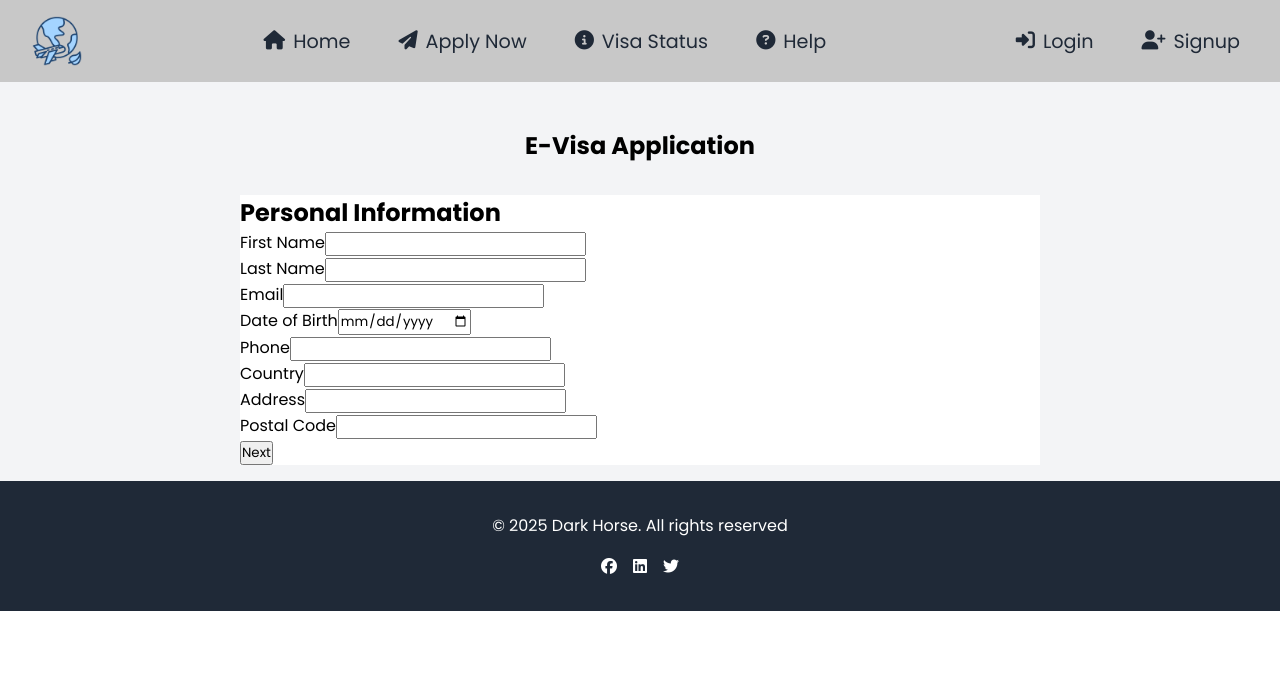
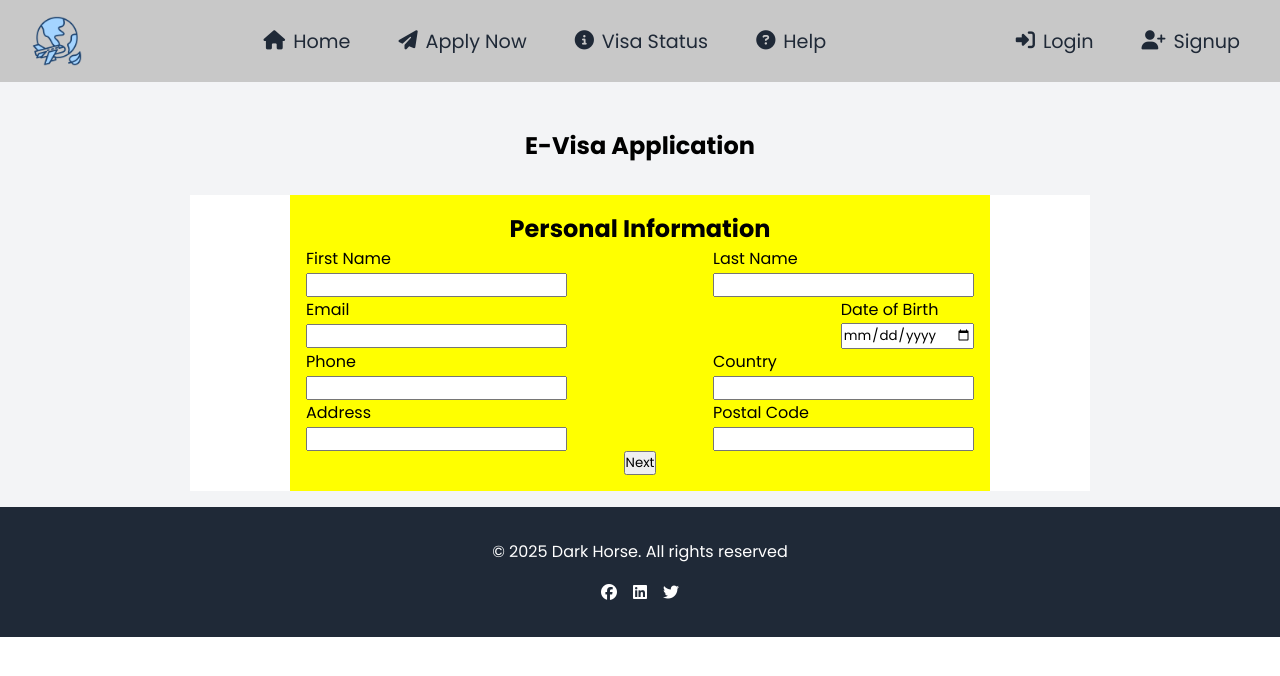
Before and after one commit to Dulneth210229/E-Visa-Platform, a React (Create React App) app in the folder frontend/: page /add-visa in a window 1280 px wide. Shown: the top 676 px of the page. Built offline with nearby package versions, Linux system fonts and the light colour scheme.

Commit message:
adding styles to the add-visa page

```diff
--- a/frontend/src/Components/Navigation/Nav.js
+++ b/frontend/src/Components/Navigation/Nav.js
@@ -16,7 +16,7 @@ function Nav() {
             <a href="/">
               <i className="fas fa-home"></i> <span>Home</span>
             </a>
-            <a href="/">
+            <a href="/add-visa">
               <i className="fas fa-paper-plane"></i>Apply Now
             </a>
             <a href="/">
--- a/frontend/src/Pages/Visa/AddVisa/AddVisa.css
+++ b/frontend/src/Pages/Visa/AddVisa/AddVisa.css
@@ -69,7 +69,55 @@
   padding: 1rem;
 }
 .add-visa-form form {
-  max-width: 800px;
+  max-width: 900px;
   margin: auto;
   background-color: white;
 }
+
+.form-container {
+  max-width: 700px;
+  background-color: yellow;
+  margin: 0 auto;
+  padding: 1rem;
+  /* height: 500px; */
+}
+.form-section1 {
+  display: flex;
+  flex-wrap: wrap;
+  flex-direction: column;
+}
+.section1-header {
+  display: flex;
+  align-items: center;
+  justify-content: center;
+  margin: 0 auto;
+}
+.form-name {
+  /* max-width: 500px; */
+  display: flex;
+  flex-wrap: wrap;
+  justify-content: space-between;
+}
+
+.form-email-DOB {
+  display: flex;
+  flex-wrap: wrap;
+  justify-content: space-between;
+}
+.form-phone-country {
+  display: flex;
+  flex-wrap: wrap;
+  justify-content: space-between;
+}
+.form-address-postal {
+  display: flex;
+  flex-wrap: wrap;
+  justify-content: space-between;
+}
+.form-btn {
+  display: flex;
+  justify-content: center;
+}
+label {
+  display: block;
+}
```
